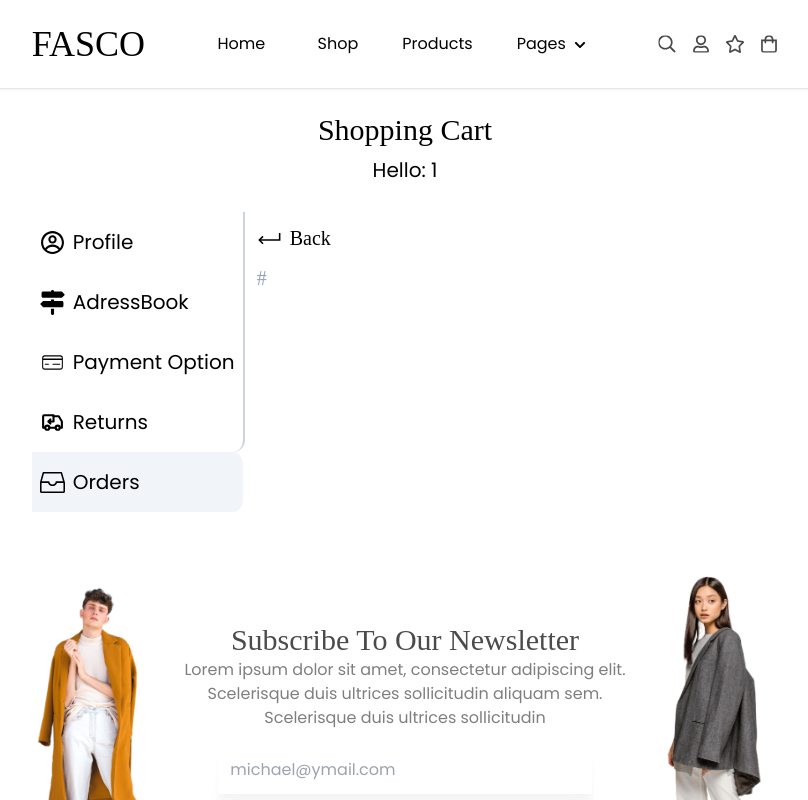
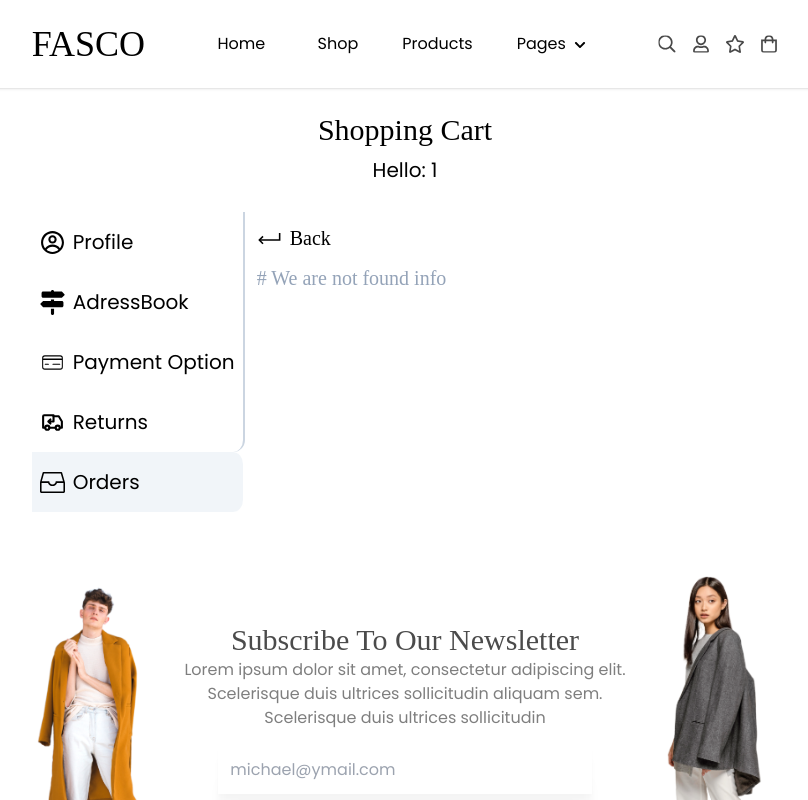
Before and after one commit to lychik1996/portfolioStore, a Next.js app: page /user/1/orders/1 in a window 1280 px wide. Shown: the top 800 px of the page, without its empty margins (235-1043 px from the left). Built offline with nearby package versions, Linux system fonts and the light colour scheme; a web font is replaced by a local one.

Commit message:
small fix

```diff
--- a/app/(main)/user/[userId]/_components/Item.tsx
+++ b/app/(main)/user/[userId]/_components/Item.tsx
@@ -28,7 +28,7 @@ export default function Item({item,userId,path}:ItemProps){
       <div>
         <h3 className="text-xl text-slate-400">
           {' '}
-          # {item?.header.id}
+          # {item?item.header.id:"We are not found info"}
         </h3>
         <div className="flex flex-col gap-3 overflow-y-scroll scrollbar-hide max-h-[600px]">
           {item?.products.map((it, i) => (
--- a/app/(main)/user/[userId]/_components/Items.tsx
+++ b/app/(main)/user/[userId]/_components/Items.tsx
@@ -25,7 +25,7 @@ interface ItemsProps {
 }
 export default function Items({items,userId,path}:ItemsProps){
     return(
-        <div className="flex flex-col gap-3 p-4 pt-2 max-h-[600px] overflow-y-scroll scrollbar-hide">
+        <div className="flex flex-col gap-3 p-3 max-h-[600px] overflow-y-scroll scrollbar-hide">
         {items.map((item, i) => (
           <Link
             className="flex flex-col gap-1 border-[1px] border-slate-200 px-2 py-3 shadow-sm hover:shadow-md hover:scale-105 transition-all duration-300 ease-in-out bg-white"
```
